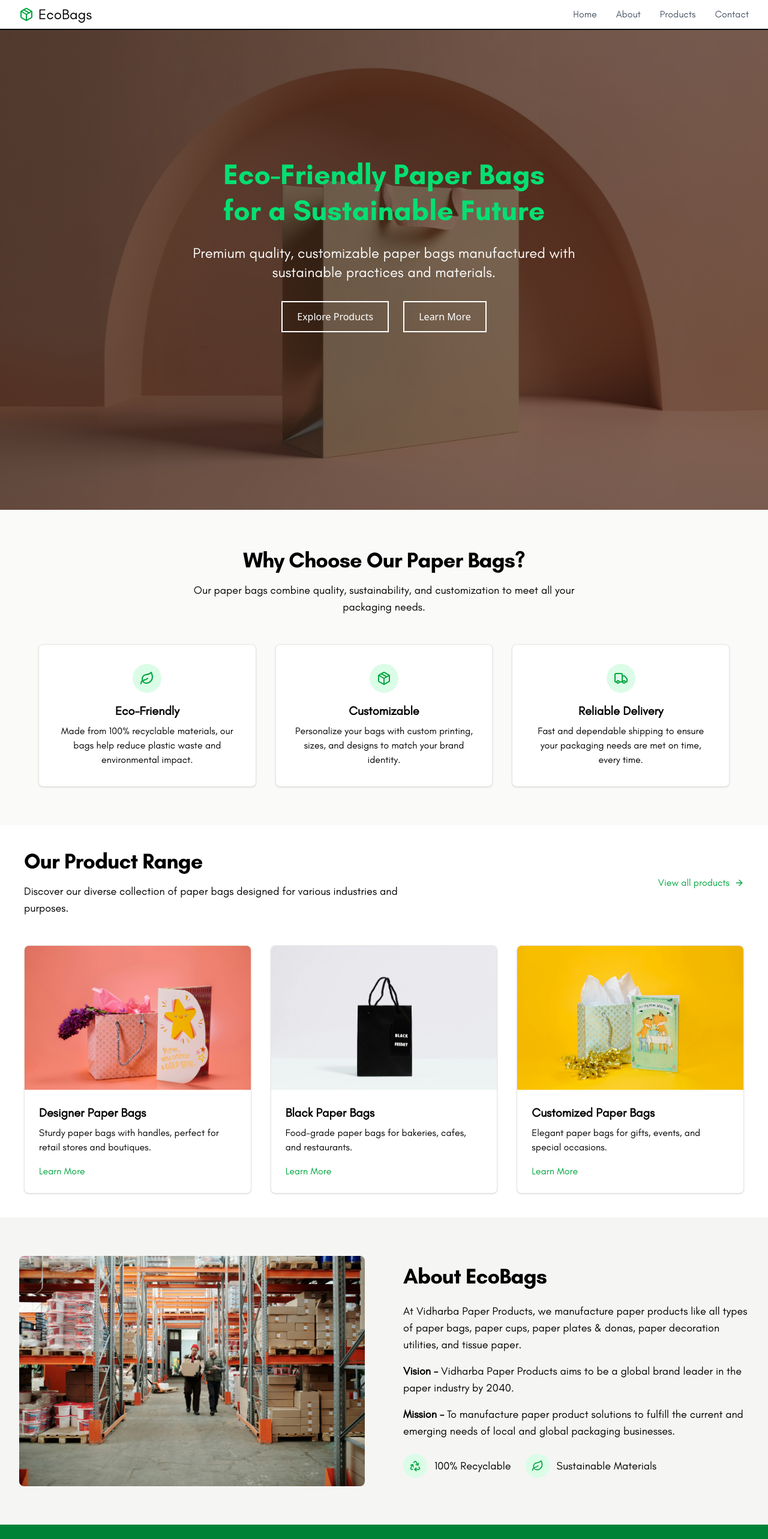
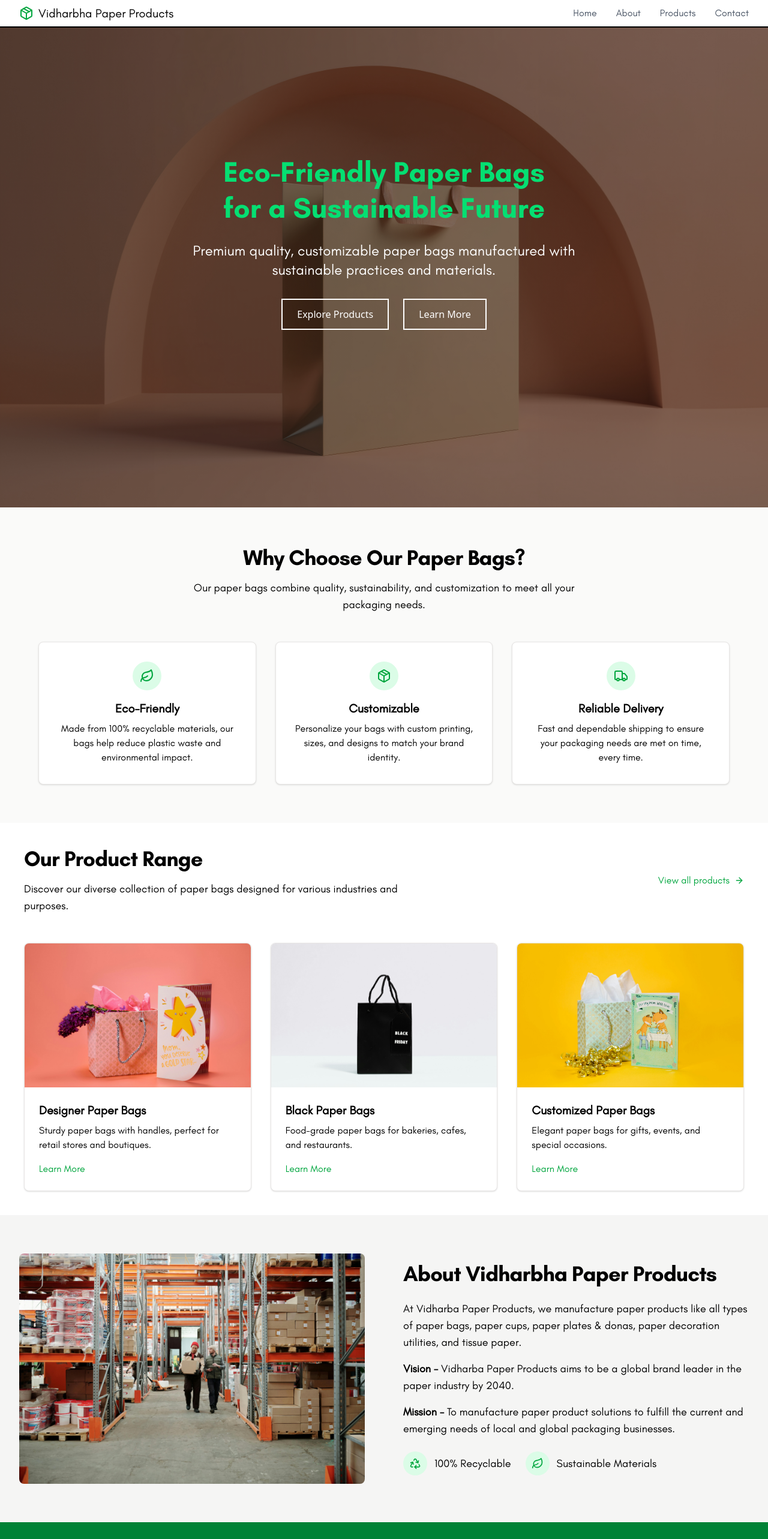
Before and after one commit to rushikeshwayal/EcoBag, a React (Vite) app: page / in a window 1280 px wide. Shown: the top 2566 px of the page at 60% size. Built offline with nearby package versions, Linux system fonts and the light colour scheme.

Commit message:
changing brand to Vidharbha Paper Products

```diff
--- a/src/components/Footer.jsx
+++ b/src/components/Footer.jsx
@@ -9,7 +9,7 @@ function Footer() {
                     <div>
                         <div className="flex items-center gap-2 mb-4">
                             <Package className="h-6 w-6 text-green-400" />
-                            <span className="text-xl font-bold">EcoBags</span>
+                            <span className="text-xl font-bold">Vidharbha Paper Products</span>
                         </div>
                         <p className="text-stone-300 mb-4 text-sm sm:text-base">
                             Premium quality paper bags for a sustainable future.
@@ -82,7 +82,7 @@ function Footer() {
 
                 {/* Footer Bottom */}
                 <div className="mt-8 pt-8 border-t border-stone-700 text-center text-stone-400 text-xs sm:text-sm">
-                    <p>© {new Date().getFullYear()} EcoBags. All rights reserved.</p>
+                    <p>© {new Date().getFullYear()} Vidharbha Paper Products. All rights reserved.</p>
                 </div>
             </div>
         </footer>
--- a/src/components/Home/About.jsx
+++ b/src/components/Home/About.jsx
@@ -18,7 +18,7 @@ function About() {
                         {/* Text Section */}
                         <div>
                             <h2 className="text-2xl sm:text-3xl md:text-4xl font-bold tracking-tight mb-6 font-glacial-bold">
-                                About EcoBags
+                                About Vidharbha Paper Products
                             </h2>
                             <p className="text-muted-foreground mb-4 text-base sm:text-lg">
                                 At Vidharba Paper Products, we manufacture paper products like all types of paper bags, paper cups, paper plates & donas, paper decoration utilities, and tissue paper.
--- a/src/components/NavBar.jsx
+++ b/src/components/NavBar.jsx
@@ -28,9 +28,9 @@ function NavBar() {
         <div className="w-full">
             <nav className="flex justify-between items-center bg-transparent p-2 px-8 text-black border-b-2 border-black top-0 font-glacial relative">
                 {/* Logo Section */}
-                <div className="text-2xl flex justify-center items-center space-x-2 gap-2">
+                <div className="sm:text-2xl lg:text-xl text-sm flex justify-center items-center space-x-2 gap-2">
                     <Package className="h-6 w-6 text-green-600" />
-                    EcoBags
+                    Vidharbha Paper Products
                 </div>
 
                 {/* Desktop Menu */}
```
